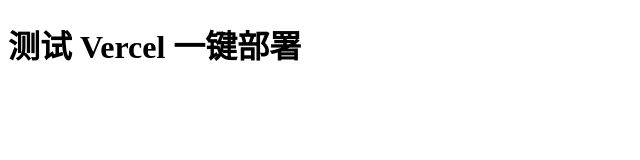
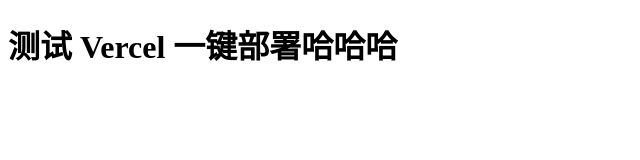
Before and after one commit to panqingjie00/test_deploy, a plain HTML site: page index.html in a window 1280 px wide. Shown: the whole page, without its empty margins (0-640 px from the left). Drawn offline with Linux system fonts and the light colour scheme.

Commit message:
Update index.html

```diff
--- a/index.html
+++ b/index.html
@@ -8,7 +8,7 @@
 </head>
 
 <body>
-    <h1>测试 Vercel 一键部署</h1>
+    <h1>测试 Vercel 一键部署哈哈哈</h1>
 
     <script>
         const h1 = document.querySelector('h1');
```
